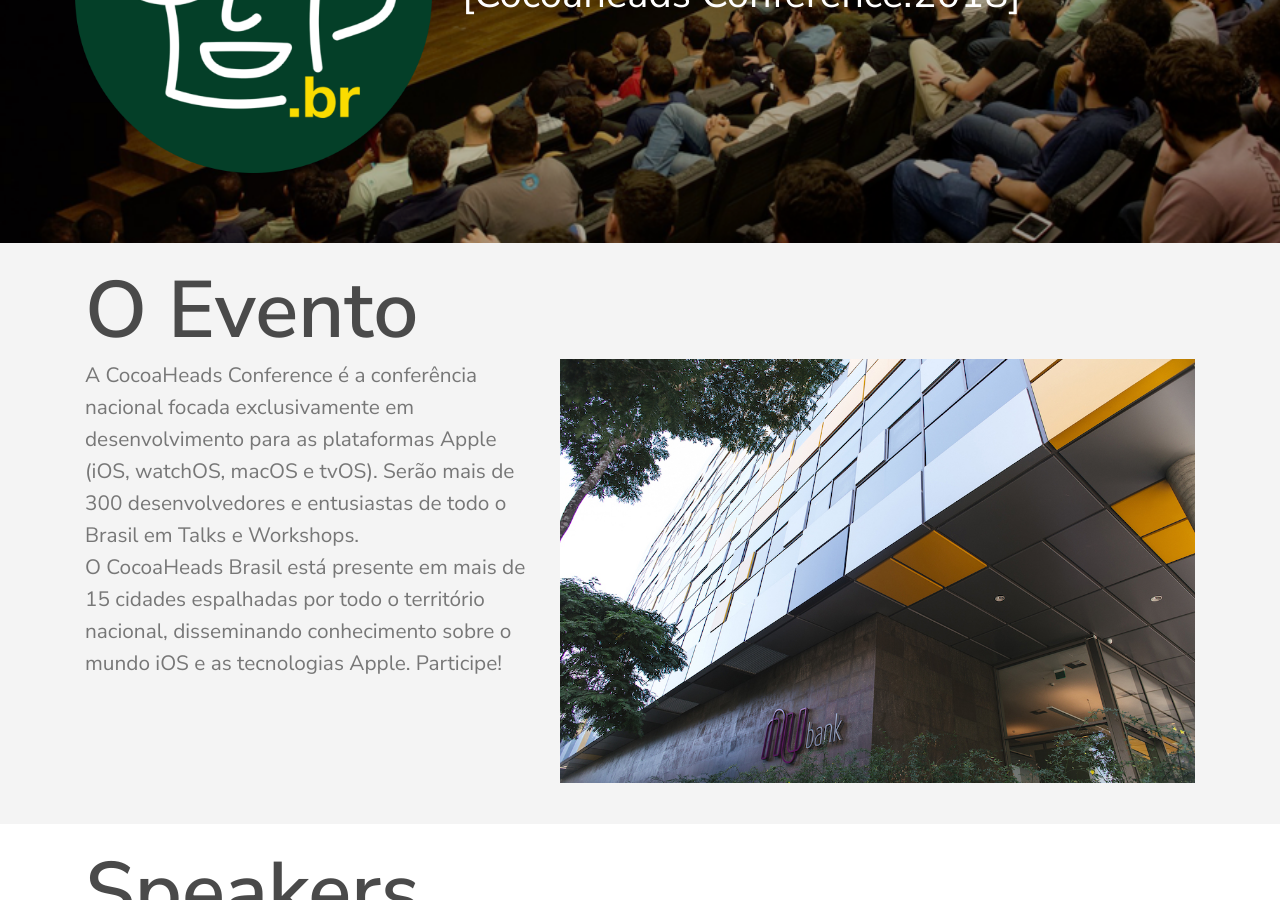
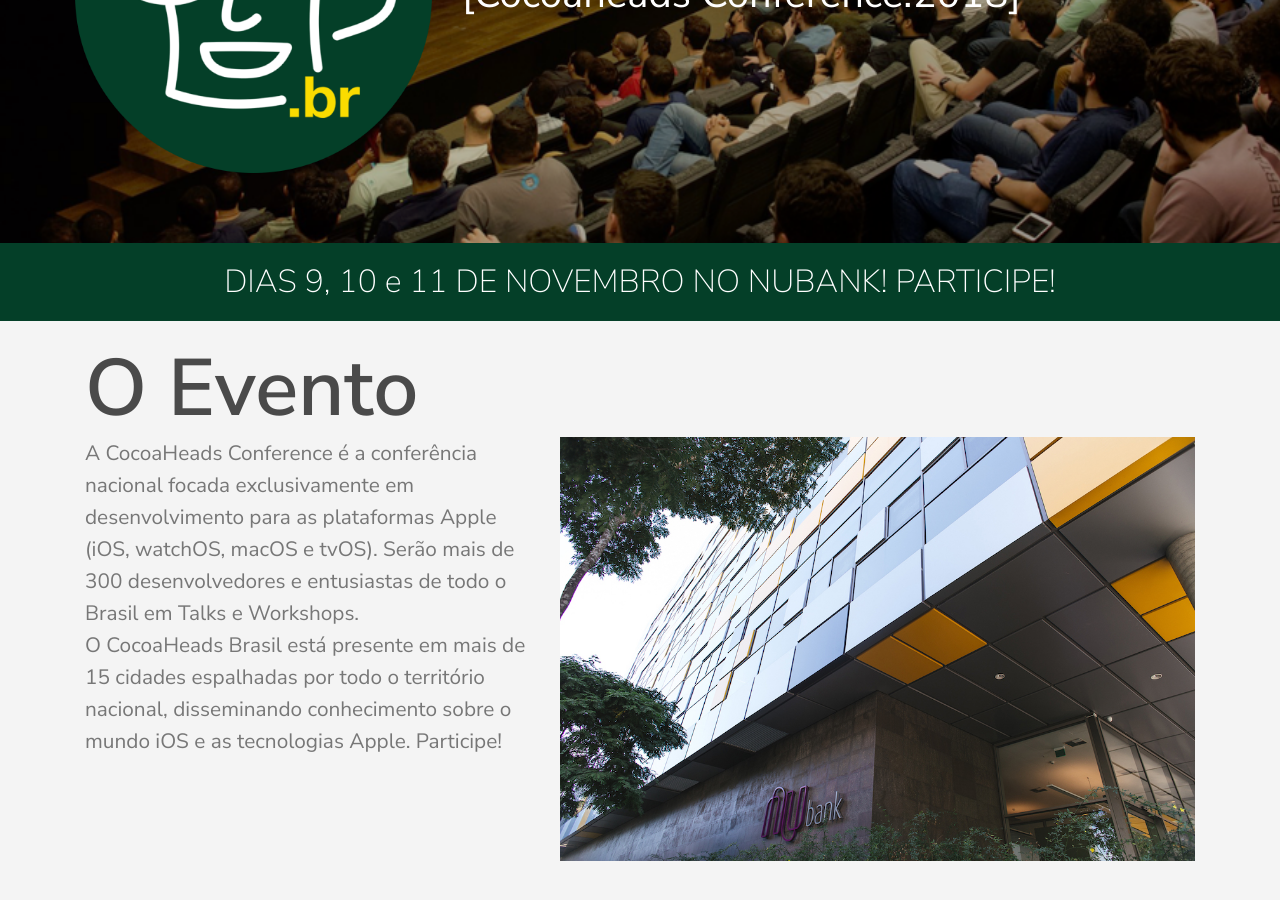
Before and after one commit to CocoaHeadsConference/CocoaHeadsConference.github.io, a Jekyll site: the page built from index.html, in a window 1280 px wide and 900 px high, scrolled down 332 px. Built offline with Jekyll 4.4.1, drawn with Linux system fonts in a browser that asks for light colours; a script that is not in the unit is left out.

Commit message:
Adiciona chamada para a data

```diff
--- /dev/null
+++ b/_includes/index/date.html
@@ -0,0 +1,3 @@
+<section id="date">
+    <h2>DIAS 9, 10 e 11 DE NOVEMBRO NO NUBANK! PARTICIPE!</h2>
+</section>
--- a/index.html
+++ b/index.html
@@ -2,6 +2,7 @@
 layout: main
 ---
 {% include index/hero.html %}
+{% include index/date.html %}
 {% include index/event-description.html %}
 {% include index/speakers.html %}
 {% include index/schedule.html %}
```
